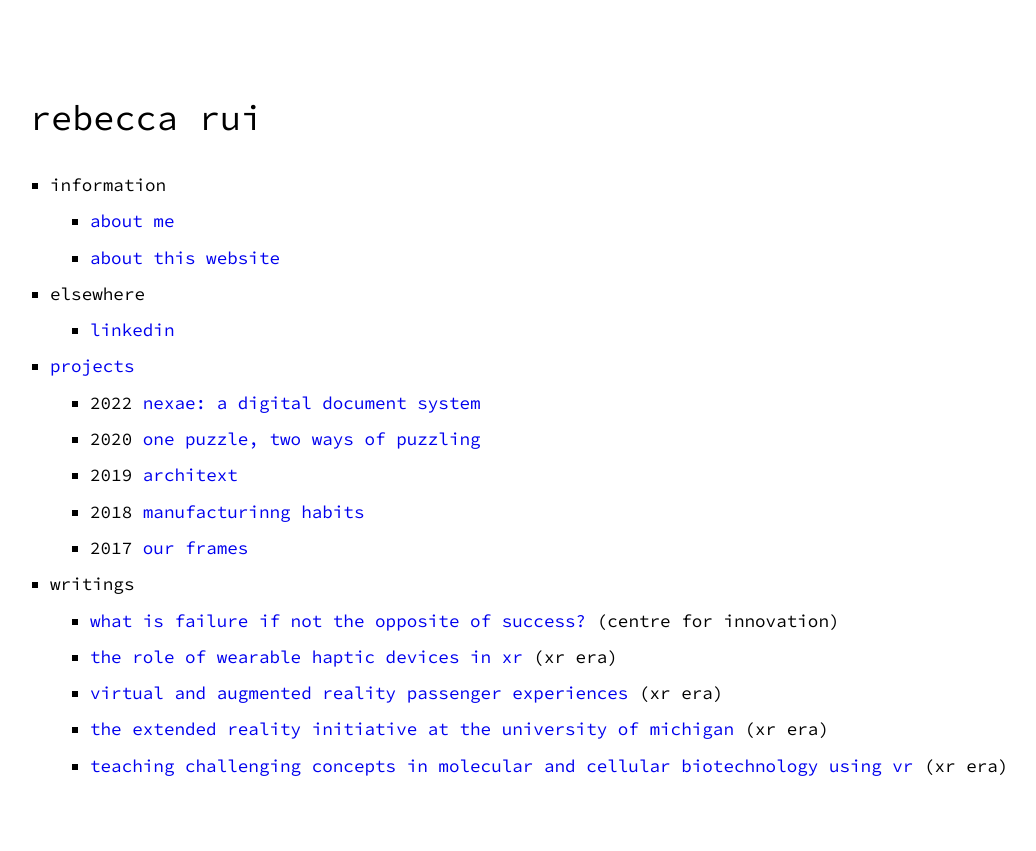
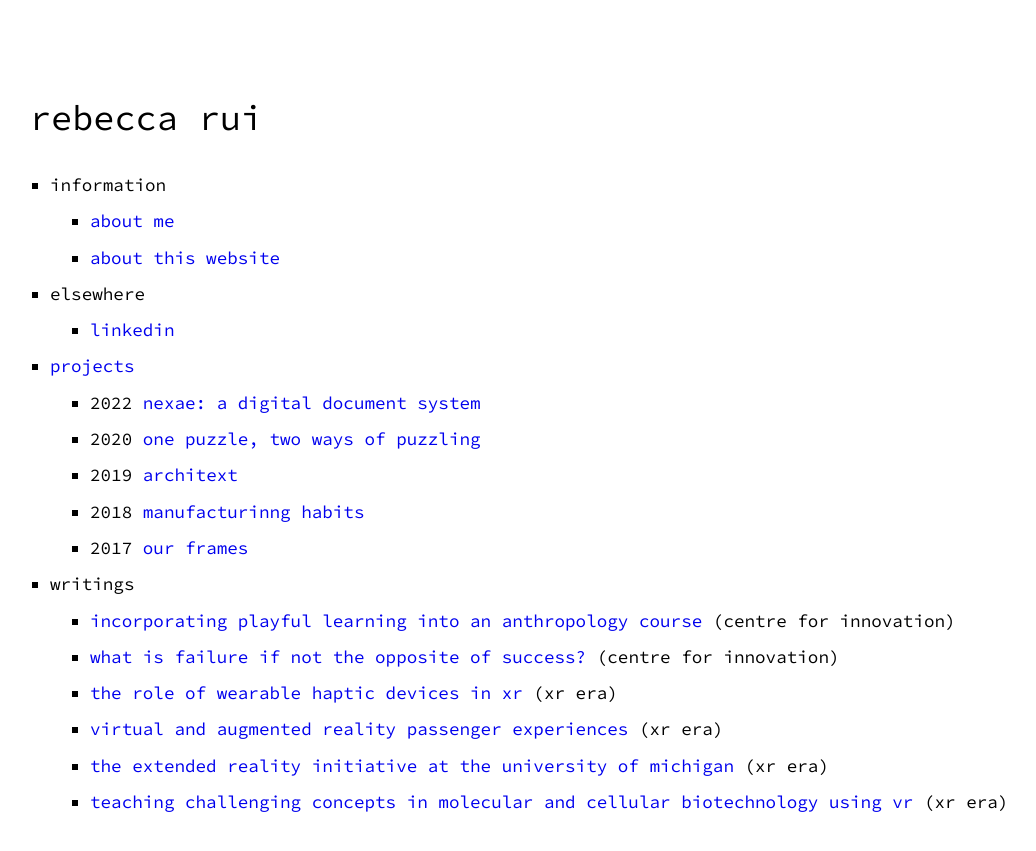
Before and after one commit to iurrrui/iurrrui.github.io, a Jekyll site: the page built from index.md, in a window 1280 px wide. Shown: the top 851 px of the page, without its empty margins (110-1146 px from the left). Built offline with Jekyll 4.4.1, drawn with Linux system fonts in a browser that asks for light colours.

Commit message:
Added list item

```diff
--- a/_data/menu.yml
+++ b/_data/menu.yml
@@ -35,8 +35,8 @@ entries:
       # show_more_url: weblog-archive.html
   - title: writings
     entries:
+        - title: <a href='https://www.centre4innovation.org/stories/incorporating-playful-learning-into-an-anthropology-course/'>incorporating playful learning into an anthropology course</a> (centre for innovation)
         - title: <a href='https://www.centre4innovation.org/stories/what-is-failure-if-not-the-opposite-of-success/'>what is failure if not the opposite of success?</a> (centre for innovation)
-        # - title: for <a href='https://xrera.eu/author/rrui/'>xr era (extended reality for education and research in academia)</a>
         - title: <a href='https://xrera.eu/the-role-of-wearable-haptic-devices-in-xr-meetup-16-recap/'>the role of wearable haptic devices in xr</a> (xr era)
         - title: <a href='https://xrera.eu/virtual-and-augmented-reality-passenger-experiences-recap-meetup-15/'>virtual and augmented reality passenger experiences</a> (xr era)
         - title: <a href='https://xrera.eu/the-extended-reality-initiative-at-the-university-of-michigan-recap-meetup-13/'>the extended reality initiative at the university of michigan</a> (xr era)
```
Also changed, not shown: 2 other files.
